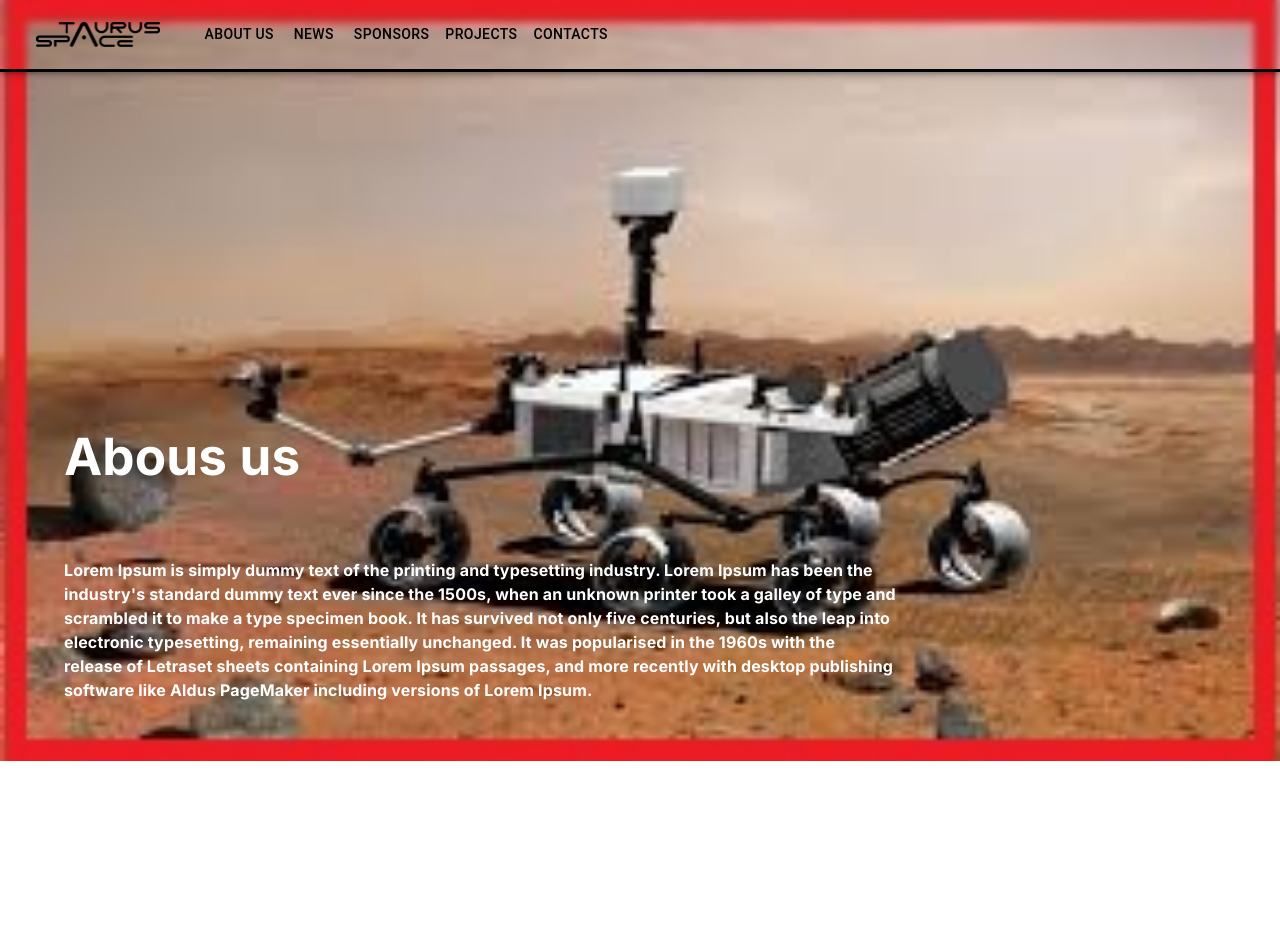
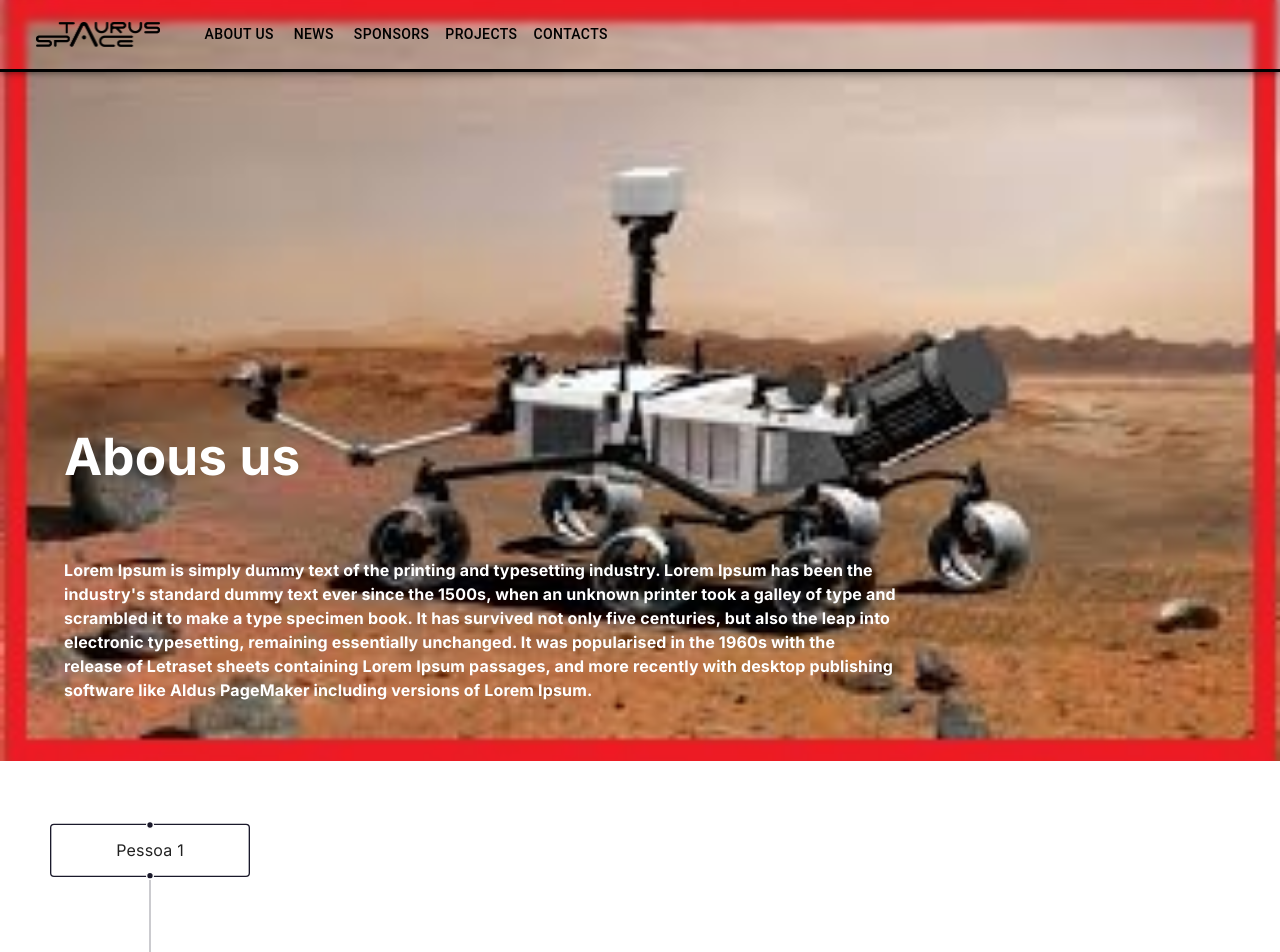
Before and after one commit to El-Banderas/rovers-site, a Next.js app: page /rovers-site/about-us in a window 1280 px wide. Shown: the top 952 px of the page. Before the commit the page ends 800 px from the top, so only its background shows below. Built offline with nearby package versions, Linux system fonts and the light colour scheme.

Commit message:
Now has graph, but strange...

```diff
--- a/package.json
+++ b/package.json
@@ -15,6 +15,7 @@
     "@mui/icons-material": "^5.16.0",
     "@mui/material": "^5.16.0",
     "@mui/material-nextjs": "^5.16.1",
+    "@xyflow/react": "^12.3.4",
     "next": "14.2.4",
     "react": "^18",
     "react-dom": "^18"
--- /dev/null
+++ b/src/app/about-us/graph.tsx
@@ -0,0 +1,31 @@
+'use client'
+
+import { useRouter } from 'next/navigation'
+import { ReactFlow, useNodesState, useEdgesState } from '@xyflow/react';
+
+import '@xyflow/react/dist/style.css';
+
+export default function Graph () {
+  const router = useRouter()
+const initialNodes = [
+  { id: '1', data: { label: 'Pessoa 1' }, position: { x: 100, y: 100 } },
+  { id: '2', data: { label: 'Node 2' }, position: { x: 100, y: 200 } },
+];
+
+const initialEdges = [{ id: 'e1-2', source: '1', target: '2' }];
+
+console.log("AQUI!!!")
+
+  return <div style={{ height: 300 ,width: 300 }}>
+ <ReactFlow
+      nodes={initialNodes}
+      edges={initialEdges}
+      minZoom={0.2}
+      maxZoom={4}
+      attributionPosition="bottom-left"
+      fitView
+      fitViewOptions={{ padding: 0.5 }}
+    ></ReactFlow>
+
+   </div>;
+}
--- a/src/app/about-us/page.tsx
+++ b/src/app/about-us/page.tsx
@@ -1,5 +1,6 @@
 import Image from "next/image";
 import styles from "./styles.module.css";
+import Graph from "./graph"
 
 
 import roverLandPage from '/public/roverLandPage.jpg'
@@ -17,6 +18,7 @@ export default function Home() {
   <h1 className={styles.title}>Abous us</h1>
   <h4 className={styles.description}>Lorem Ipsum is simply dummy text of the printing and typesetting industry. Lorem Ipsum has been the industry's standard dummy text ever since the 1500s, when an unknown printer took a galley of type and scrambled it to make a type specimen book. It has survived not only five centuries, but also the leap into electronic typesetting, remaining essentially unchanged. It was popularised in the 1960s with the release of Letraset sheets containing Lorem Ipsum passages, and more recently with desktop publishing software like Aldus PageMaker including versions of Lorem Ipsum.</h4>
 </div>
+    <Graph/>
    </main>
   );
 }
--- a/src/app/about-us/styles.module.css
+++ b/src/app/about-us/styles.module.css
@@ -25,3 +25,8 @@
   right: 30%;
   color: white;
 }
+
+.graphContainer{
+    width: 100%;
+    height: 50%;
+}
```
Also changed, not shown: src/app/about-us/projectCard.tsx (deleted, +0 -28 lines), 1 other file (tests, documents, lock files or other folders).
